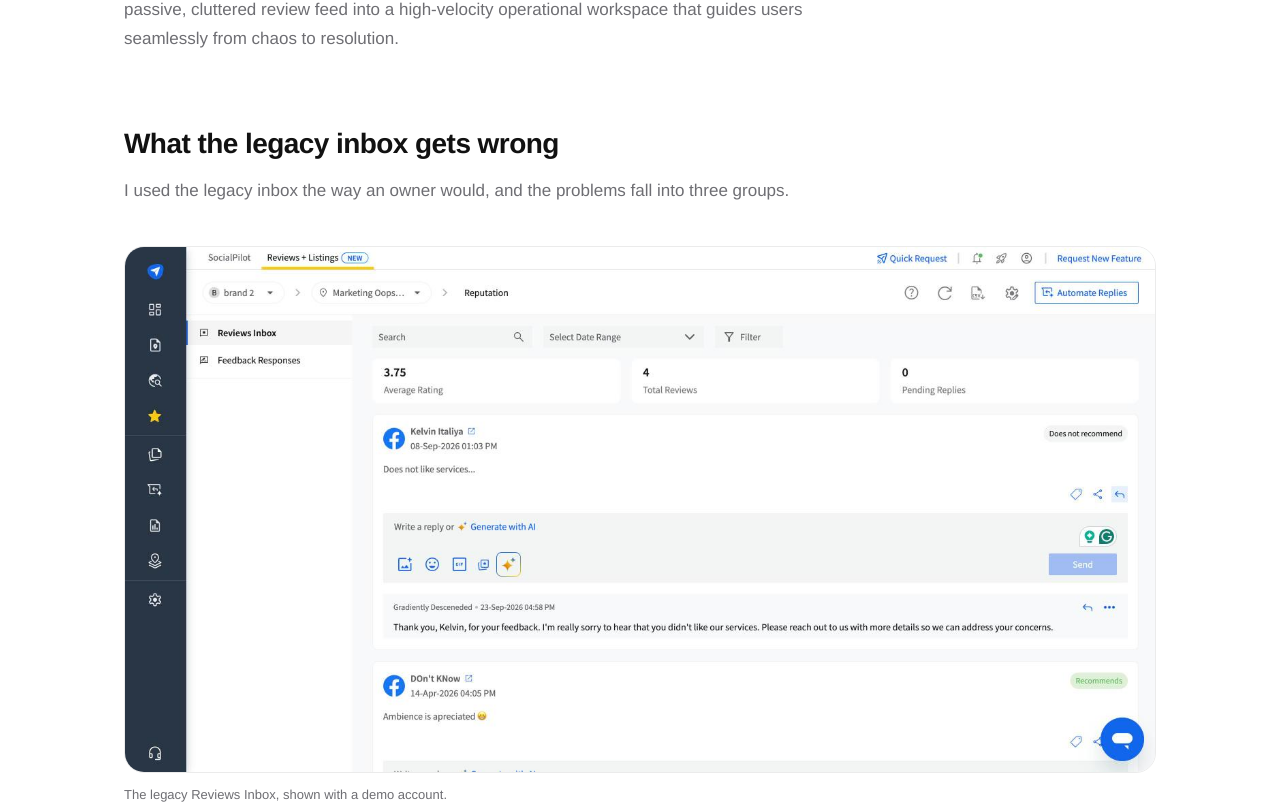
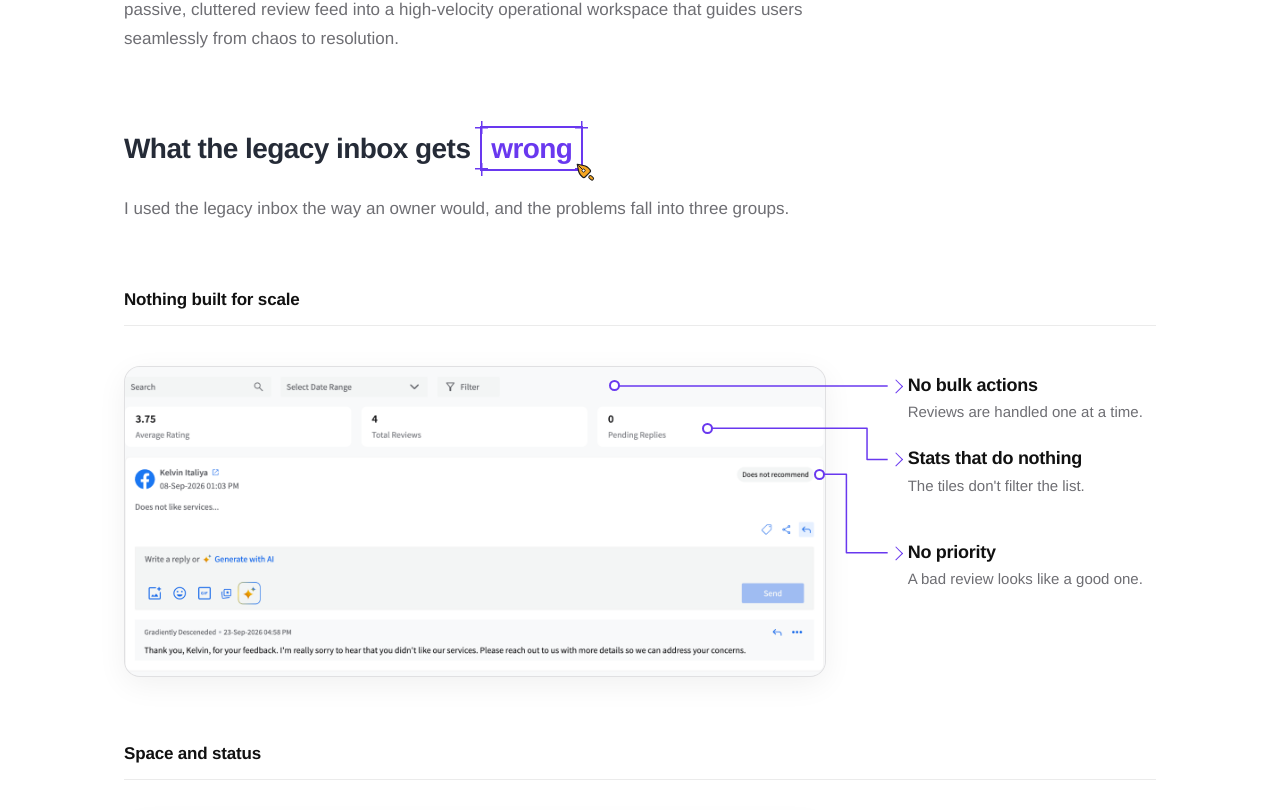
Before and after one commit to jatinsocial/Portfolio, a Next.js app: page /work/reviews-inbox in a window 1280 px wide. Shown: the part 1490-2300 px from the top of the page. Built offline with nearby package versions, Linux system fonts and the light colour scheme.

Commit message:
Case study: selection-frame title replaces the plain screenshot

```diff
--- a/app/globals.css
+++ b/app/globals.css
@@ -337,10 +337,6 @@ a:focus-visible, button:focus-visible { outline: 2px solid var(--accent); outlin
 .case-section p { max-width: 760px; margin-top: 16px; font-size: 1.0625rem; line-height: 1.7; color: var(--text-2); }
 
 /* Legacy screenshot and problem rows: each problem sits next to a zoomed crop with an outline */
-.case-figure { margin-top: 40px; }
-.case-shot { border-radius: 20px; overflow: hidden; border: 1px solid var(--border); }
-.case-shot img { display: block; width: 100%; height: auto; }
-.case-figure figcaption { margin-top: 12px; font-size: 0.8125rem; color: var(--text-2); }
 .problem-group { margin-top: 64px; }
 .problem-group h3 { font-size: 1.0625rem; font-weight: 600; letter-spacing: -0.01em; padding-bottom: 12px; border-bottom: 1px solid var(--border); margin-bottom: 8px; }
 
@@ -372,3 +368,6 @@ a:focus-visible, button:focus-visible { outline: 2px solid var(--accent); outlin
   .anno[data-side="right"] .callout::before { left: 3px; transform: rotate(45deg); }
   .anno[data-side="left"] .callout::before { right: 3px; transform: rotate(-135deg); }
 }
+
+/* Selection-frame heading inside a case study: smaller gap below, text follows */
+.case-section .work-heading { margin-bottom: 24px; }
--- a/app/work/[slug]/page.tsx
+++ b/app/work/[slug]/page.tsx
@@ -1,9 +1,9 @@
 import type { Metadata } from "next";
-import Image from "next/image";
 import Link from "next/link";
 import { notFound } from "next/navigation";
 import Nav from "@/components/Nav";
 import Reveal from "@/components/Reveal";
+import SelHeading from "@/components/SelHeading";
 import type { CSSProperties } from "react";
 import { caseStudies, getCaseStudy, type Figure } from "@/lib/case-studies";
 
@@ -97,19 +97,10 @@ export default async function CaseStudyPage({
         {c.sections.map((s) => (
           <Reveal key={s.id}>
             <section id={s.id} className="case-section">
-              <h2>{s.title}</h2>
+              {s.heading ? <SelHeading lead={s.heading.lead} word={s.heading.word} /> : <h2>{s.title}</h2>}
               {s.paragraphs.map((p, i) => (
                 <p key={i}>{p}</p>
               ))}
-
-              {s.figure && (
-                <figure className="case-figure">
-                  <div className="case-shot">
-                    <Image src={s.figure.src} alt={s.figure.alt} width={s.figure.width} height={s.figure.height} />
-                  </div>
-                  <figcaption>{s.figure.caption}</figcaption>
-                </figure>
-              )}
 
               {s.groups?.map((g) => (
                 <div key={g.title} className="problem-group">
--- /dev/null
+++ b/components/SelHeading.tsx
@@ -0,0 +1,27 @@
+// Section title with one word in a purple selection frame and a pen-tool nib, like a layer picked in a design tool.
+export default function SelHeading({ lead, word, as: Tag = "h2" }: { lead: string; word: string; as?: "h1" | "h2" }) {
+  return (
+    <Tag className="work-heading sel-heading">
+      <span>{lead}</span>
+      <span className="sel">
+        {word}
+        <i className="cr tl" aria-hidden />
+        <i className="cr tr" aria-hidden />
+        <i className="cr bl" aria-hidden />
+        <i className="cr br" aria-hidden />
+        <svg className="pen" viewBox="0 0 36 36" aria-hidden>
+          {/* Pen-tool nib: drawn pointing up, rotated so the tip points up-left */}
+          <g transform="translate(16 16) rotate(-45)">
+            <path
+              d="M0 -13 C3.5 -7 8.5 -3 8.5 3 L8.5 7 Q8.5 10.5 5 10.5 L-5 10.5 Q-8.5 10.5 -8.5 7 L-8.5 3 C-8.5 -3 -3.5 -7 0 -13 Z"
+              fill="#f5a623" stroke="#1d1d1f" strokeWidth="1.8" strokeLinejoin="round"
+            />
+            <path d="M0 -10 L0 -1.6" stroke="#1d1d1f" strokeWidth="1.5" strokeLinecap="round" />
+            <circle cx="0" cy="1.4" r="2.4" fill="#fff" stroke="#1d1d1f" strokeWidth="1.5" />
+          </g>
+          <rect x="25" y="26" width="8.5" height="5" rx="2.5" transform="rotate(40 29 28.5)" fill="#f5a623" stroke="#1d1d1f" strokeWidth="1.5" />
+        </svg>
+      </span>
+    </Tag>
+  );
+}
--- a/lib/case-studies.ts
+++ b/lib/case-studies.ts
@@ -26,8 +26,8 @@ export type CaseSection = {
   id: string;
   title: string;
   paragraphs: string[];
-  // Plain screenshot shown above the groups.
-  figure?: { src: string; alt: string; caption: string; width: number; height: number };
+  // Shows the title as a large heading with one word in a selection frame (lead + word).
+  heading?: { lead: string; word: string };
   groups?: ProblemGroup[];
 };
 
@@ -68,13 +68,7 @@ export const caseStudies: CaseStudy[] = [
         paragraphs: [
           "I used the legacy inbox the way an owner would, and the problems fall into three groups.",
         ],
-        figure: {
-          src: "/case/reviews-inbox/legacy-inbox.jpg",
-          alt: "The legacy Reviews Inbox",
-          caption: "The legacy Reviews Inbox, shown with a demo account.",
-          width: 1512,
-          height: 771,
-        },
+        heading: { lead: "What the legacy inbox gets", word: "wrong" },
         groups: [
           {
             title: "Nothing built for scale",
```
Also changed, not shown: app/page.tsx (+2 -22 lines), context/architecture.md (+1 -0 lines), context/components.md (+4 -1 lines), context/changelog.md, public/case/reviews-inbox/legacy-inbox.jpg (deleted), 1 other file (tests, documents, lock files or other folders).
